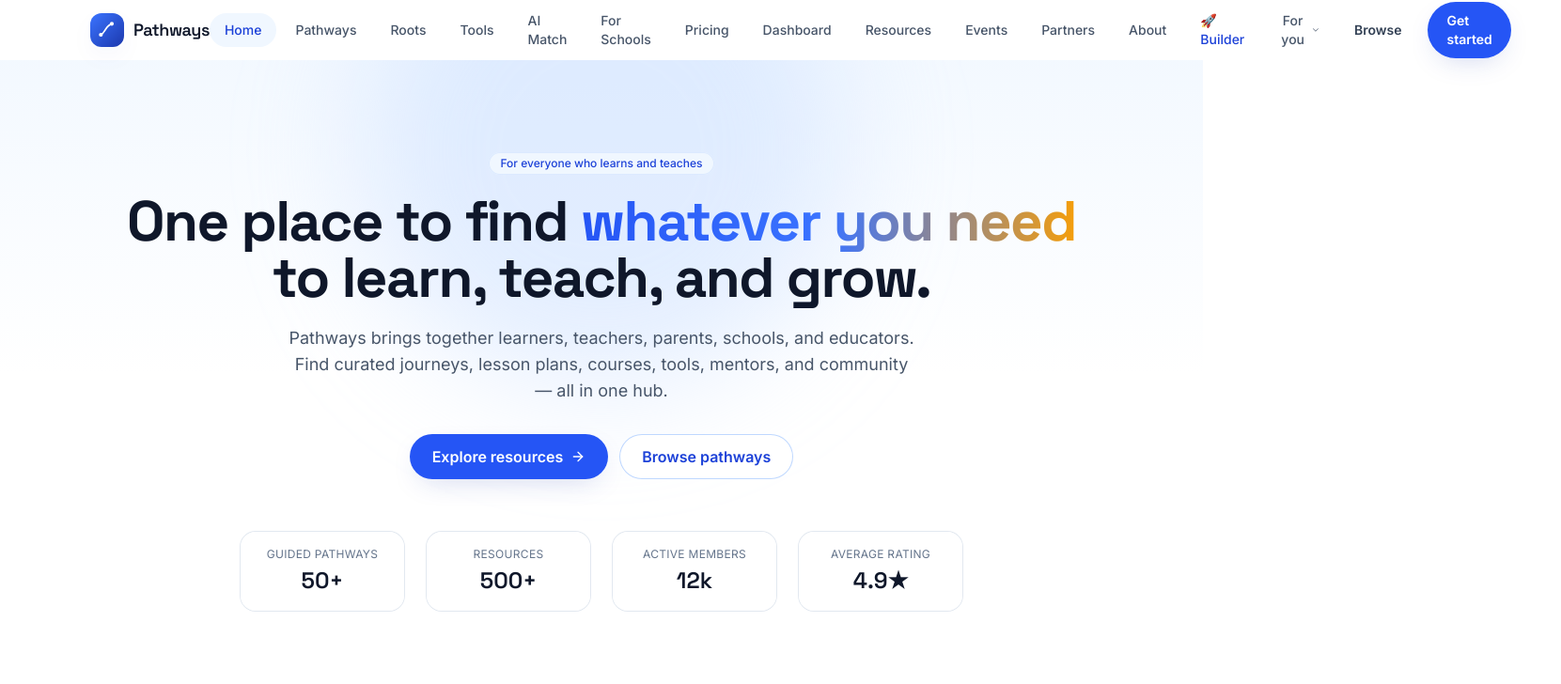
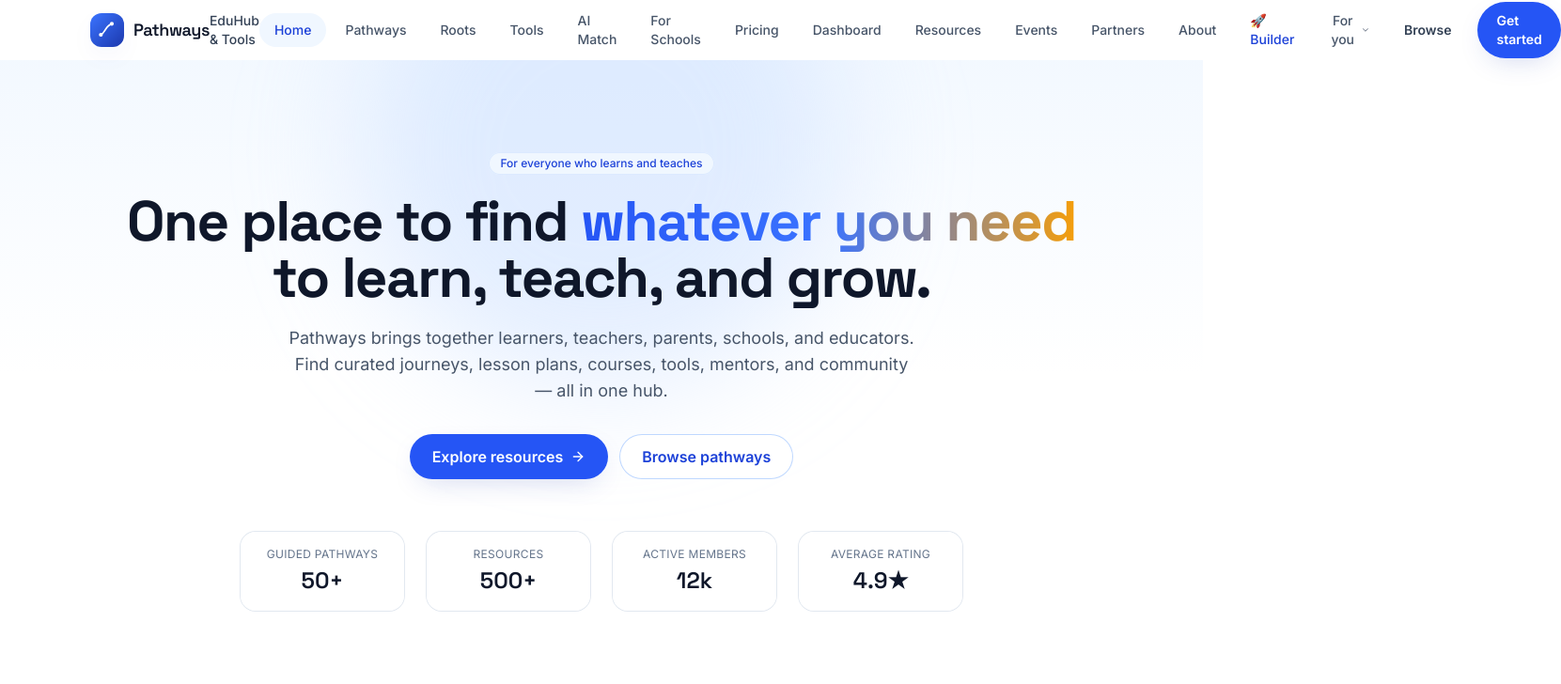
Before and after one commit to DinaElAhl/Pathways-, a React (Vite) app: page / in a window 1280 px wide. Shown: the top 728 px of the page at 94% size, 1661 px wide, since content can reach past the window. Built offline with nearby package versions, Linux system fonts and the light colour scheme; the HTML template or start-up script is replaced by a standard one.

Commit message:
Add EduHub & Tools nav link in Navbar after /tools link

```diff
--- a/src/components/Navbar.jsx
+++ b/src/components/Navbar.jsx
@@ -87,6 +87,9 @@ export default function Navbar() {
             Pathways
           </span>
         </Link>
+            <Link to="/edu-hub" className="text-slate-700 hover:text-emerald-700 text-sm font-medium transition">
+              EduHub & Tools
+            </Link>
 
         <nav className="hidden md:flex items-center gap-1">
           {links.map((l) => (
```
